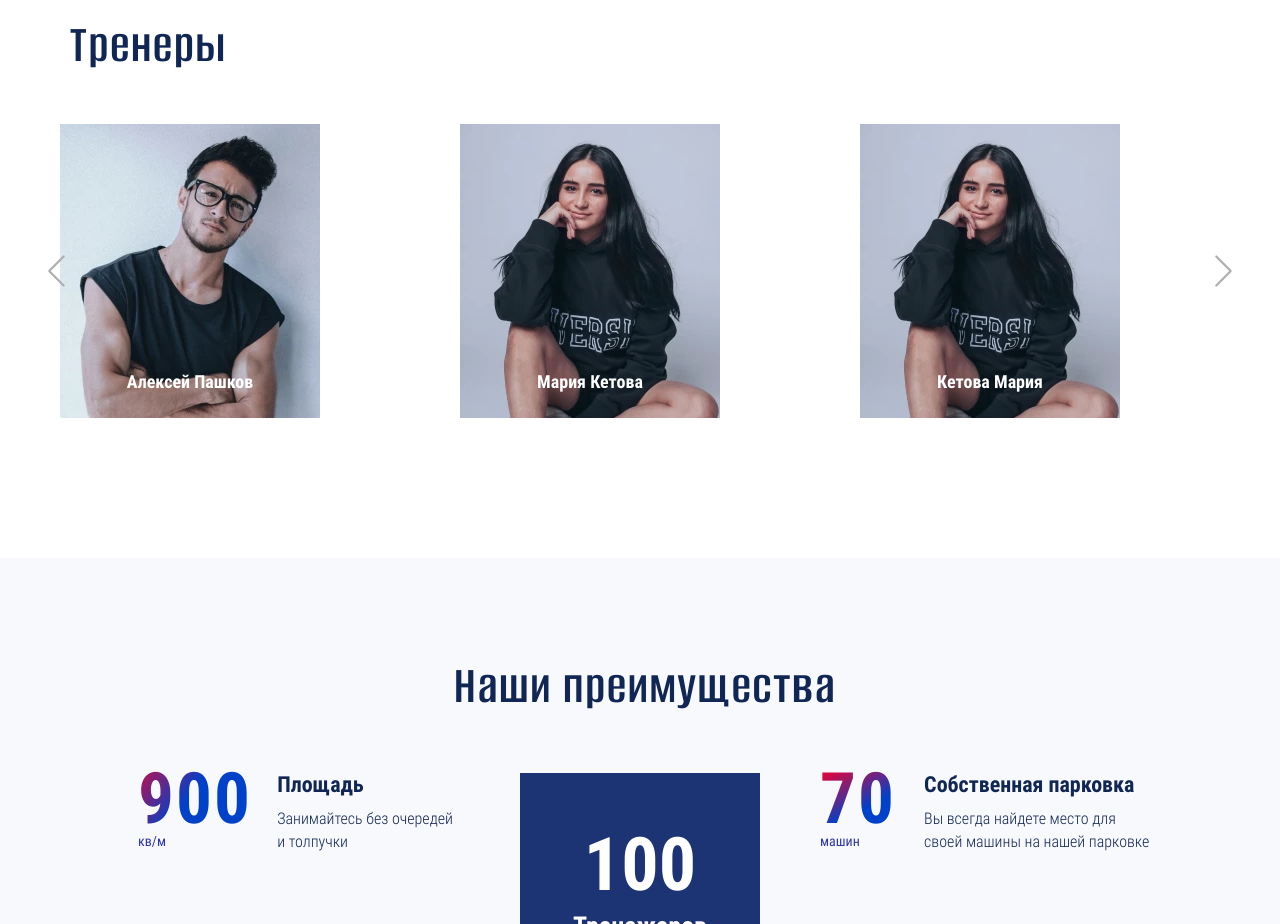
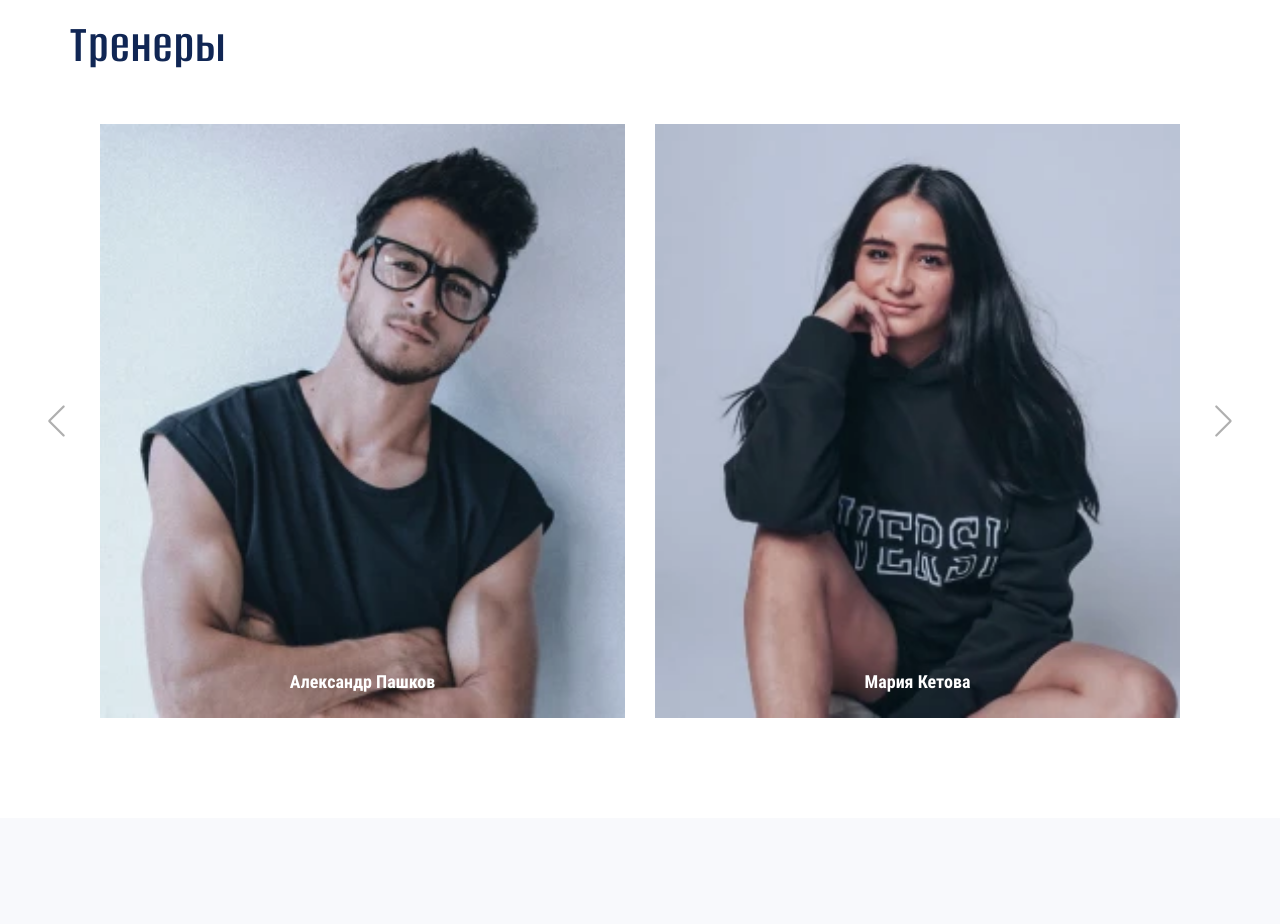
Before and after one commit to Brs-B/accelerator-fitness, a website with bundled scripts: page source/index.html in a window 1280 px wide. Shown: the part 2980-3904 px from the top of the page. Built offline with nearby package versions, Linux system fonts and the light colour scheme; files whose address does not match are found by name.

Commit message:
Правки в слайдере тренеры и в блоке формы

```diff
--- a/source/index.html
+++ b/source/index.html
@@ -383,7 +383,7 @@
           </div>
           <div class="membership__weight-plate">
             <picture>
-              <source type="image/webp" media="(max-width: 1199px)" srcset="img/weight-plate-bg-tablet.webp 1x, img/weight-plate-tablet@2x.webp 2x">
+              <source type="image/webp" media="(max-width: 1199px)" srcset="img/weight-plate-tablet.webp 1x, img/weight-plate-tablet@2x.webp 2x">
               <source type="image/webp" srcset="img/weight-plate-desktop.webp 1x, img/weight-plate-desktop@2x.webp 2x">
               <source media="(max-width: 1199px)" srcset="img/weight-plate-tablet.png 1x, img/weight-plate-tablet@2x.png 2x">
               <img src="img/weight-plate-desktop.png" srcset="img/weight-plate-desktop@2x.png 2x" width="321" height="384" alt="Грузовые диски">
@@ -522,12 +522,12 @@
                       <img class="coaches__image" src="img/coach-3.jpg" srcset="img/coach-3@2x.jpg 2x" alt="Алексей Пашков, тренер">
                     </picture>
                     <h3>
-                      Алексей Пашков
+                      Александр Пашков
                     </h3>
                   </div>
                   <div class="coaches__pop-up">
                     <h4>
-                      Алексей Пашков
+                      Александр Пашков
                     </h4>
                     <p>
                       CrossFit
@@ -618,12 +618,12 @@
                       <img class="coaches__image" src="img/coach-3.jpg" srcset="img/coach-3@2x.jpg 2x" alt="Алексей Пашков, тренер">
                     </picture>
                     <h3>
-                      Пашков Алексей
+                      Пашков Александр
                     </h3>
                   </div>
                   <div class="coaches__pop-up">
                     <h4>
-                      Пашков Алексей
+                      Пашков Александр
                     </h4>
                     <p>
                       CrossFit
--- a/source/js/utils/slider.js
+++ b/source/js/utils/slider.js
@@ -2,18 +2,13 @@
 const swiper = new Swiper('.mySwiper', {
   breakpoints: {
     320: {
-      slidesPerView: 1,
+      slidesPerView: 'auto',
       spaceBetween: 0,
       initialSlide: 2,
     },
     768: {
-      slidesPerView: 2,
+      slidesPerView: 'auto',
       spaceBetween: 30,
-      initialSlide: 2,
-    },
-    1000: {
-      slidesPerView: 3,
-      spaceBetween: 40,
       initialSlide: 2,
     },
     1300: {
--- a/source/sass/blocks/coaches.scss
+++ b/source/sass/blocks/coaches.scss
@@ -34,23 +34,14 @@
   position: relative;
   margin-bottom: 140px;
 
-  @include vp-1199 {
+  @include vp-1299 {
+    padding: 0 100px;
     margin-bottom: 100px;
   }
 
   @include vp-767 {
+    padding: 0 47px;
     margin-bottom: 70px;
-  }
-}
-
-.coaches__swiper {
-  @include vp-1199 {
-    padding: 0 101px;
-  }
-
-  @include vp-767 {
-    width: 290px;
-    padding: 0 32px;
   }
 }
 
@@ -59,40 +50,35 @@
   width: calc((100% - 120px) / 4);
 
   @include vp-1299 {
-    width: calc((100% - 90px) / 3);
+    width: calc((100% - 30px) / 2);
   }
 
   @include vp-767 {
     width: 100%;
-  }
-}
-
-.coaches__block img {
-  @include vp-1199 {
-    width: 268px;
-    height: 294px;
-  }
-
-  @include vp-767 {
-    width: 226px;
-    height: 274px;
+    min-height: 274px;
   }
 }
 
 .coaches__card {
   position: relative;
   text-align: center;
-  width: 260px;
-  height: 294px;
+  width: 100%;
+  height: 100%;
+}
+
+.coaches__card img {
+  width: 100%;
 
   @include vp-1199 {
     width: 268px;
     height: 294px;
+    aspect-ratio: 268 / 294;
   }
 
   @include vp-767 {
     width: 226px;
     height: 274px;
+    aspect-ratio: 226 / 274;
   }
 }
 
@@ -107,6 +93,14 @@
   bottom: 25px;
   left: 0;
   right: 0;
+
+  @include vp-1199 {
+    margin-left: 3px;
+  }
+
+  @include vp-767 {
+    margin-left: 0;
+  }
 }
 
 .coaches__block:hover h3 {
@@ -116,8 +110,8 @@
 .coaches__pop-up {
   background-color: rgba(16, 38, 84, 0.89);
   opacity: 0;
-  width: 260px;
-  height: 294px;
+  width: 100%;
+  height: 100%;
   padding: 52px 45px 30px 57px;
   position: absolute;
   top: 0;
@@ -127,15 +121,8 @@
   overflow: auto;
   text-align: center;
 
-  @include vp-1199 {
-    width: 268px;
-    height: 294px;
-  }
-
   @include vp-767 {
-    width: 226px;
-    height: 274px;
-    padding: 43px 32px;
+    padding: 43px 32px 10px 32px;
   }
 }
 
@@ -168,7 +155,7 @@
   text-align: start;
 
   @include vp-767 {
-    margin-left: 15px;
+    margin-left: 17px;
   }
 }
 
@@ -190,7 +177,7 @@
   }
 
   @include vp-767 {
-    left: -8px;
+    left: 5px;
   }
 }
 
@@ -203,6 +190,6 @@
   }
 
   @include vp-767 {
-    right: -8px;
+    right: 5px;
   }
 }
--- a/source/sass/blocks/form.scss
+++ b/source/sass/blocks/form.scss
@@ -9,7 +9,7 @@
   }
 
   @include vp-1199 {
-    padding: 60px 163px 65px 133px;
+    padding: 60px 163px 68px 133px;
   }
 
   @include vp-767 {
@@ -80,7 +80,7 @@
   padding: 9px 0;
   border-bottom: 1px solid $color-stripes;
 
-  @include vp-767 {
+  @include vp-1199 {
     padding: 7px 0;
   }
 
--- a/source/sass/mixins.scss
+++ b/source/sass/mixins.scss
@@ -56,6 +56,12 @@
   }
 }
 
+@mixin vp-1099 {
+  @media (max-width: ($vp-1100 - 1px)) {
+    @content;
+  }
+}
+
 @mixin vp-1199 {
   @media (max-width: ($vp-1200 - 1px)) {
     @content;
@@ -64,6 +70,12 @@
 
 @mixin vp-1023 {
   @media (max-width: ($vp-1024 - 1px)) {
+    @content;
+  }
+}
+
+@mixin vp-999 {
+  @media (max-width: ($vp-1000 - 1px)) {
     @content;
   }
 }
--- a/source/sass/variables.scss
+++ b/source/sass/variables.scss
@@ -60,7 +60,9 @@ $trans-600:                         0.6s $tf-default;
 $vp-320: 320px;
 $vp-375: 375px;
 $vp-768: 768px;
+$vp-1000: 1000px;
 $vp-1024: 1024px;
+$vp-1100: 1100px;
 $vp-1200: 1200px;
 $vp-1280: 1280px;
 $vp-1300: 1300px;
```
Also changed, not shown: build/css/style.css, build/css/style.min.css, build/index.html, build/js/main.min.js, 2 other files.
